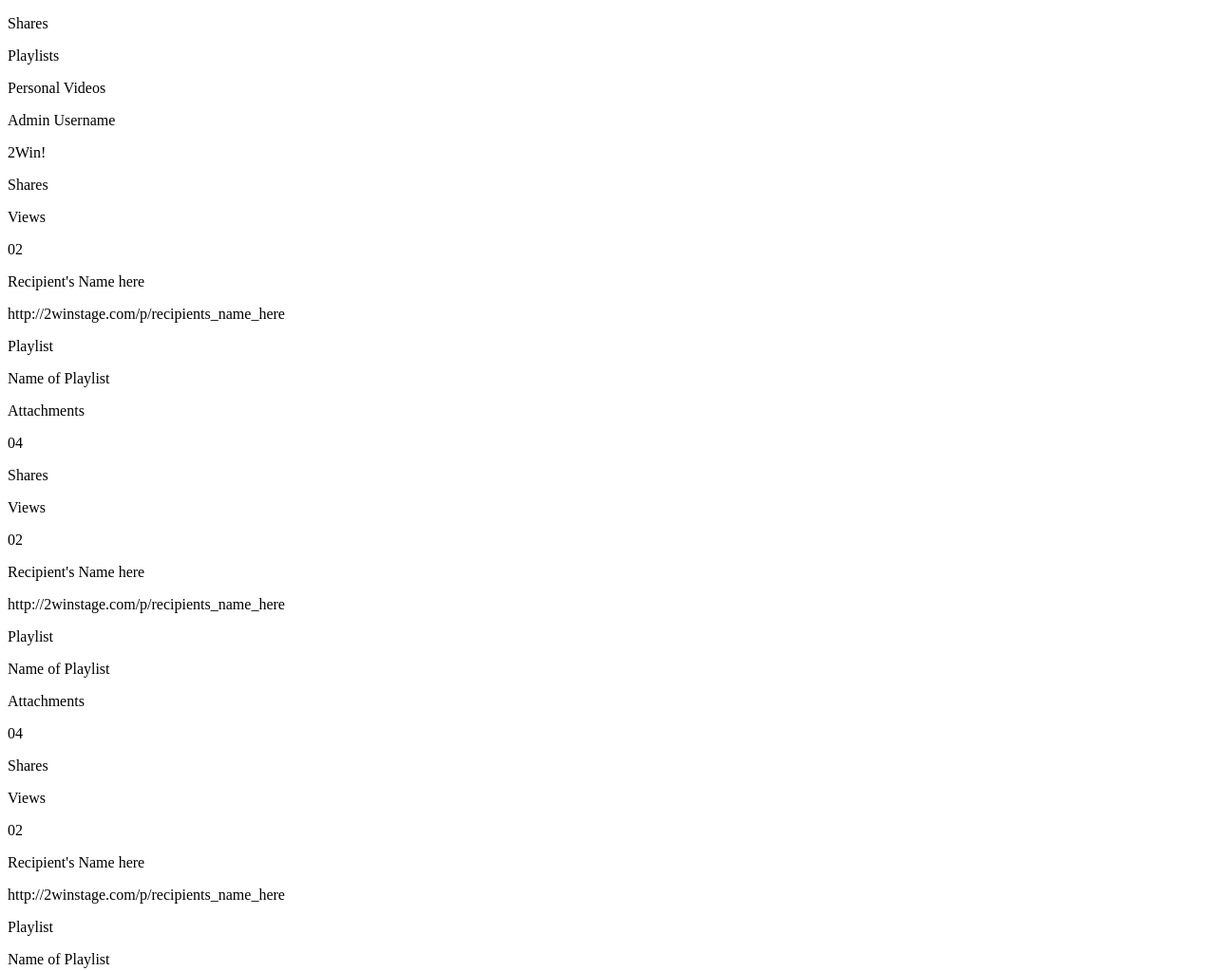
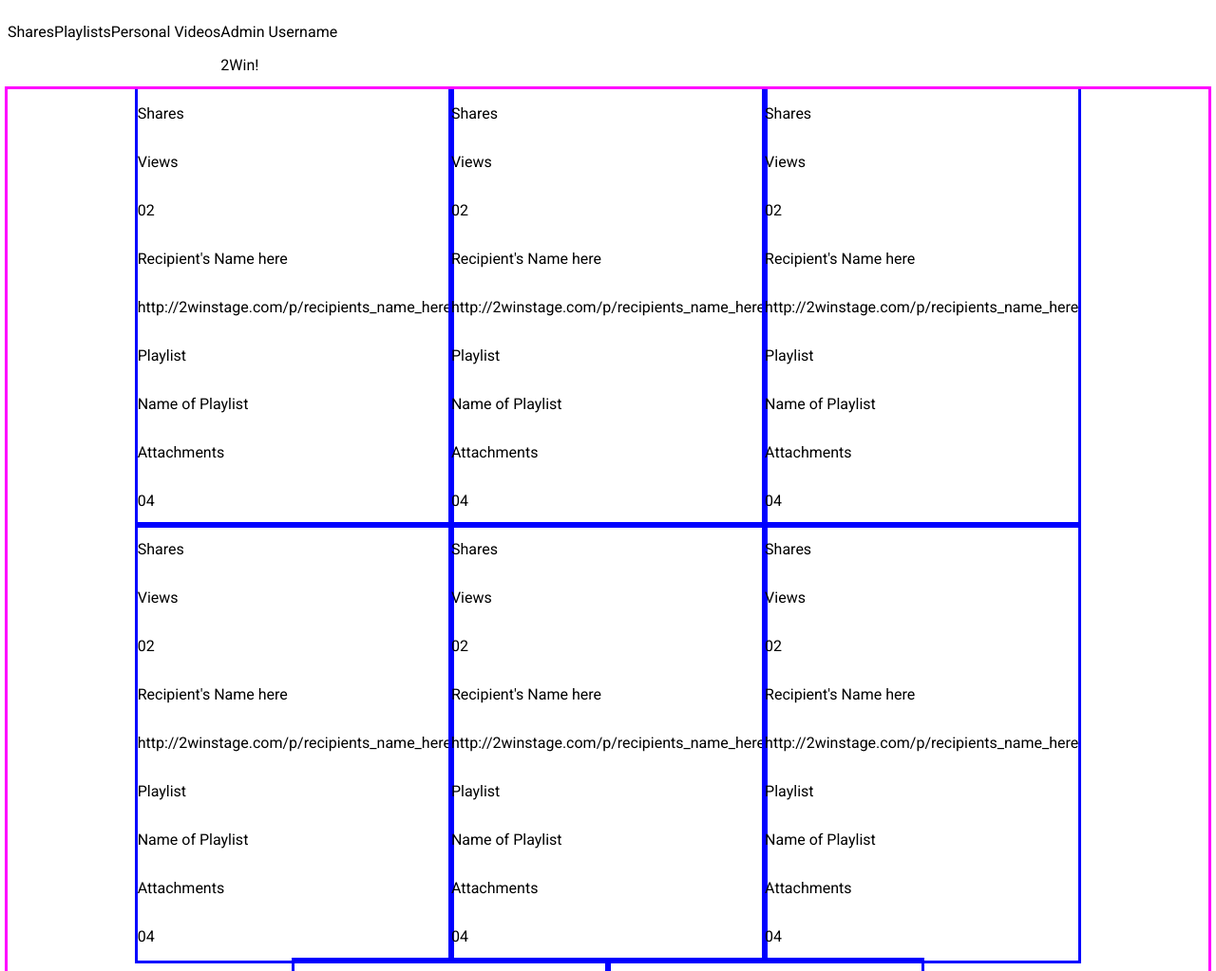
Before and after one commit to zenmcmillan/static-comp, a plain HTML site: page index.html in a window 1280 px wide. Shown: the top 1023 px of the page at 95% size. Drawn offline with Linux system fonts and the light colour scheme; a web font is replaced by a local one.

Commit message:
Position boxes

```diff
--- a/index.html
+++ b/index.html
@@ -4,9 +4,14 @@
   <meta charset="UTF-8">
   <meta name="viewport" content="width=device-width, initial-scale=1.0">
   <link rel="stylesheet" href="styles.css">
+  <link rel="preconnect" href="https://fonts.googleapis.com">
+  <link rel="preconnect" href="https://fonts.gstatic.com" crossorigin>
+  <link rel="preconnect" href="https://fonts.googleapis.com">
+  <link rel="preconnect" href="https://fonts.gstatic.com" crossorigin>
+  <link href="https://fonts.googleapis.com/css2?family=Eczar&family=Roboto:ital,wght@0,100;0,300;0,400;0,500;0,700;0,900;1,100;1,300;1,400;1,500;1,700;1,900&display=swap" rel="stylesheet">
   <title>Static Comp Challenge</title>
 </head>
-<body>
+<body class="full-page">
   <div class="header">
     <p>Shares</p>
     <p>Playlists</p>
@@ -16,6 +21,7 @@
       <p>2Win!</p>
     </div>
   </div>
+  <div class="all-boxes">
    <div class="each-box">
      <p>Shares</p>
      <p>Views</p>
@@ -104,5 +110,6 @@
     <p>Attachments</p>
     <p>04</p>
   </div>
+ </div>
 </body>
 </html>
--- a/styles.css
+++ b/styles.css
@@ -0,0 +1,29 @@
+* {
+  font-family: 'Roboto', sans-serif;
+}
+
+.header {
+  display: flex;
+  flex-direction: row;
+}
+
+.full-page {
+  display: flex;
+  flex-direction: column;
+  height: 200vh;
+}
+
+.all-boxes {
+  display: flex;
+  flex-wrap: wrap;
+  justify-content: center;
+  outline: 3px solid magenta;
+}
+
+.each-box {
+  display: flex;
+  flex-direction: column;
+  justify-content: center;
+  outline: 3px solid blue;
+
+}
```
Lines whose indentation alone changed are shown as unchanged.
